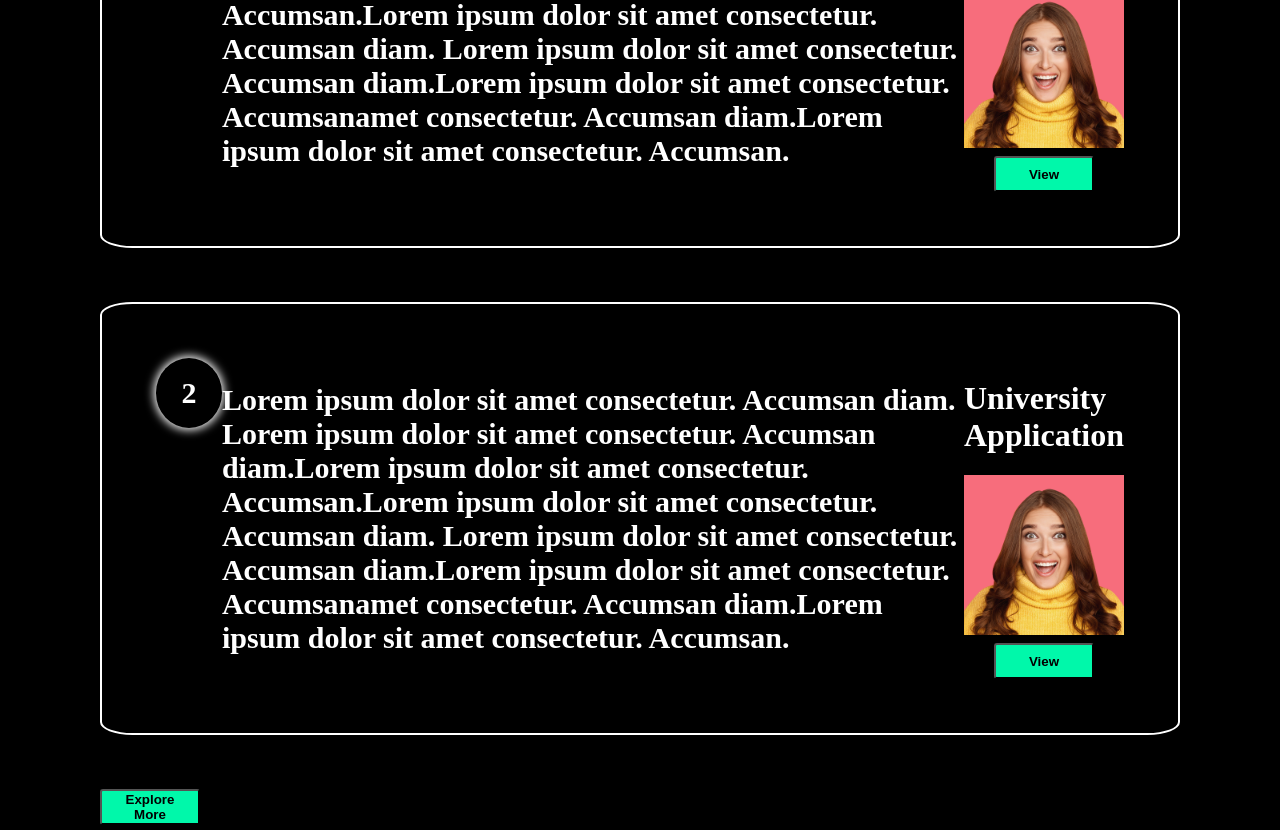
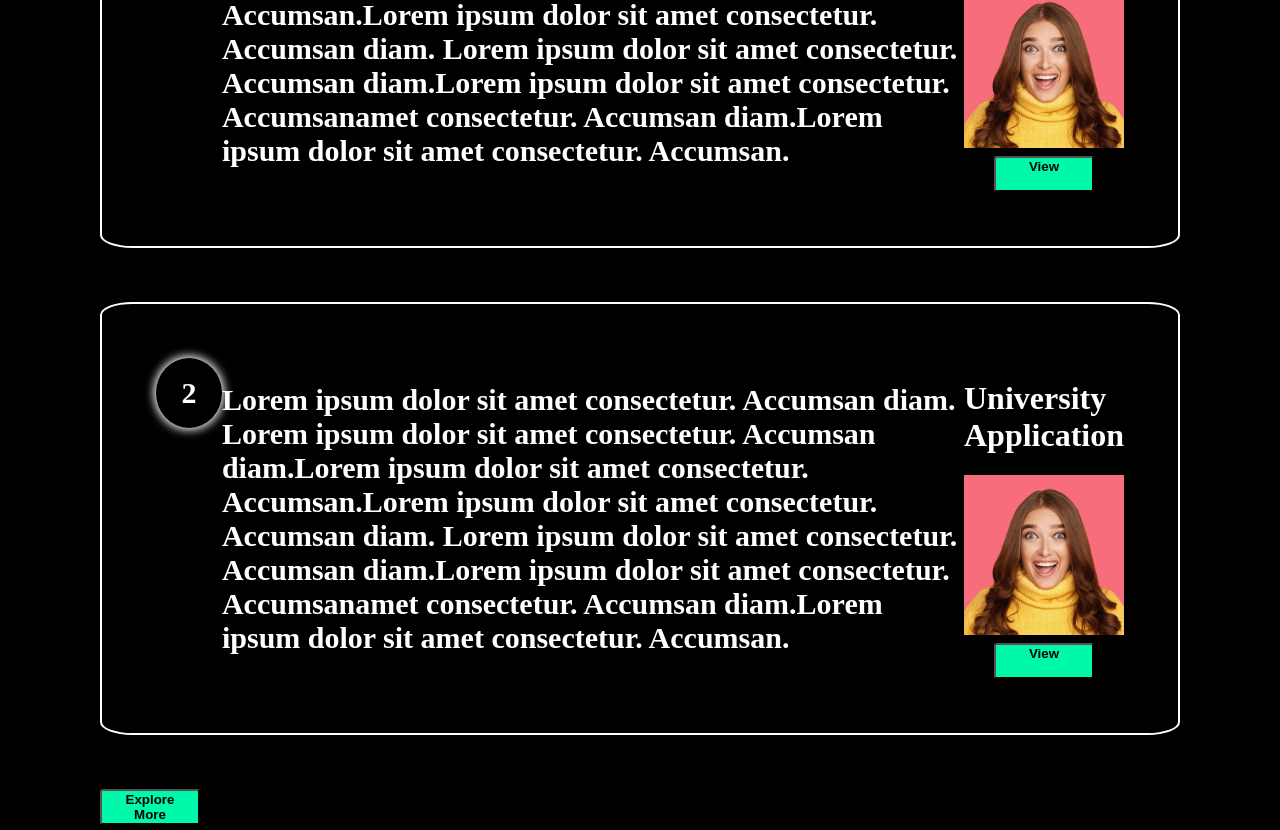
Before and after one commit to VASHNIROY/udayportfolio, a React (Create React App) app: page / in a window 1280 px wide. Shown: the part 930-1760 px from the top of the page. Built offline with nearby package versions, Linux system fonts and the light colour scheme.

Commit message:
changesss

```diff
--- a/src/Components/Myworks/index.css
+++ b/src/Components/Myworks/index.css
@@ -83,7 +83,6 @@
   display: flex;
   align-self: center;
   justify-content: center;
-  align-items: center;
   background: #00f8aa;
   width: 100px;
   margin-top: 5%;
```
